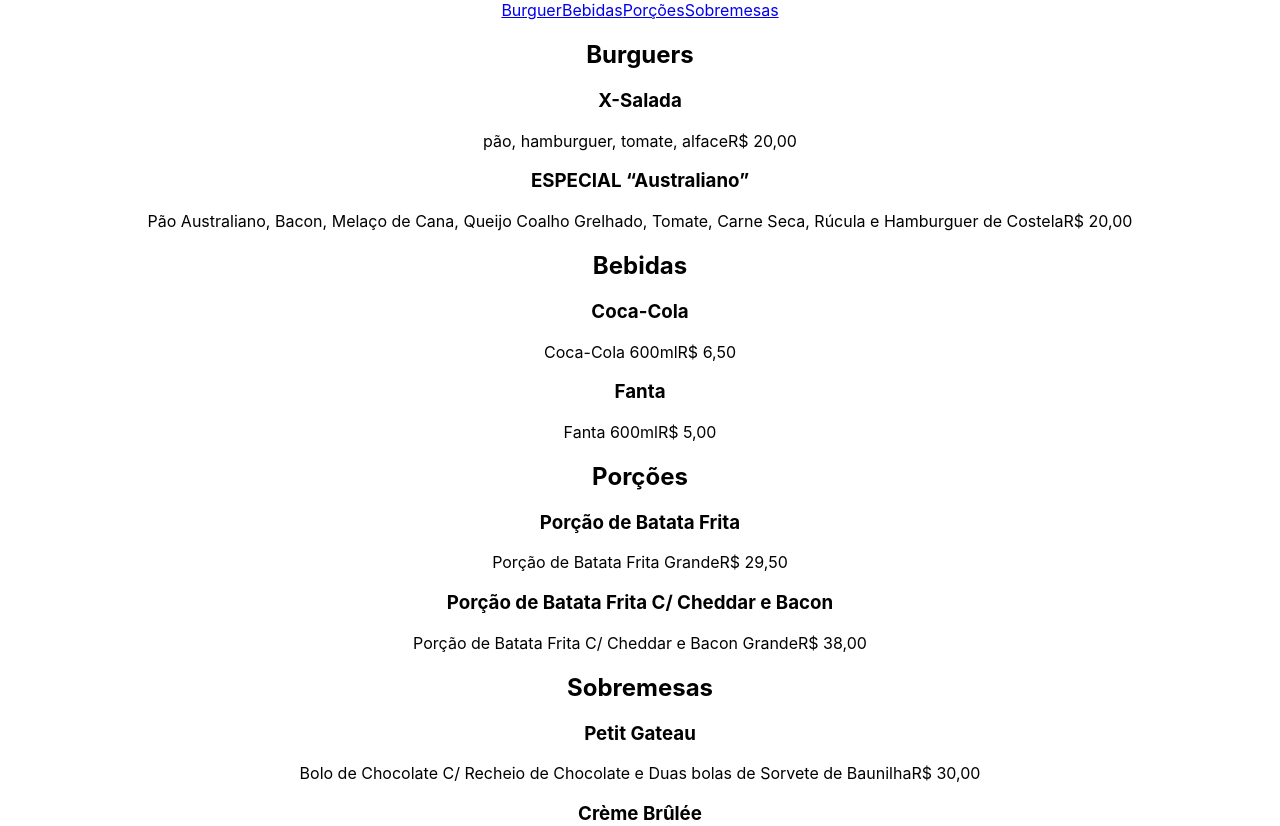
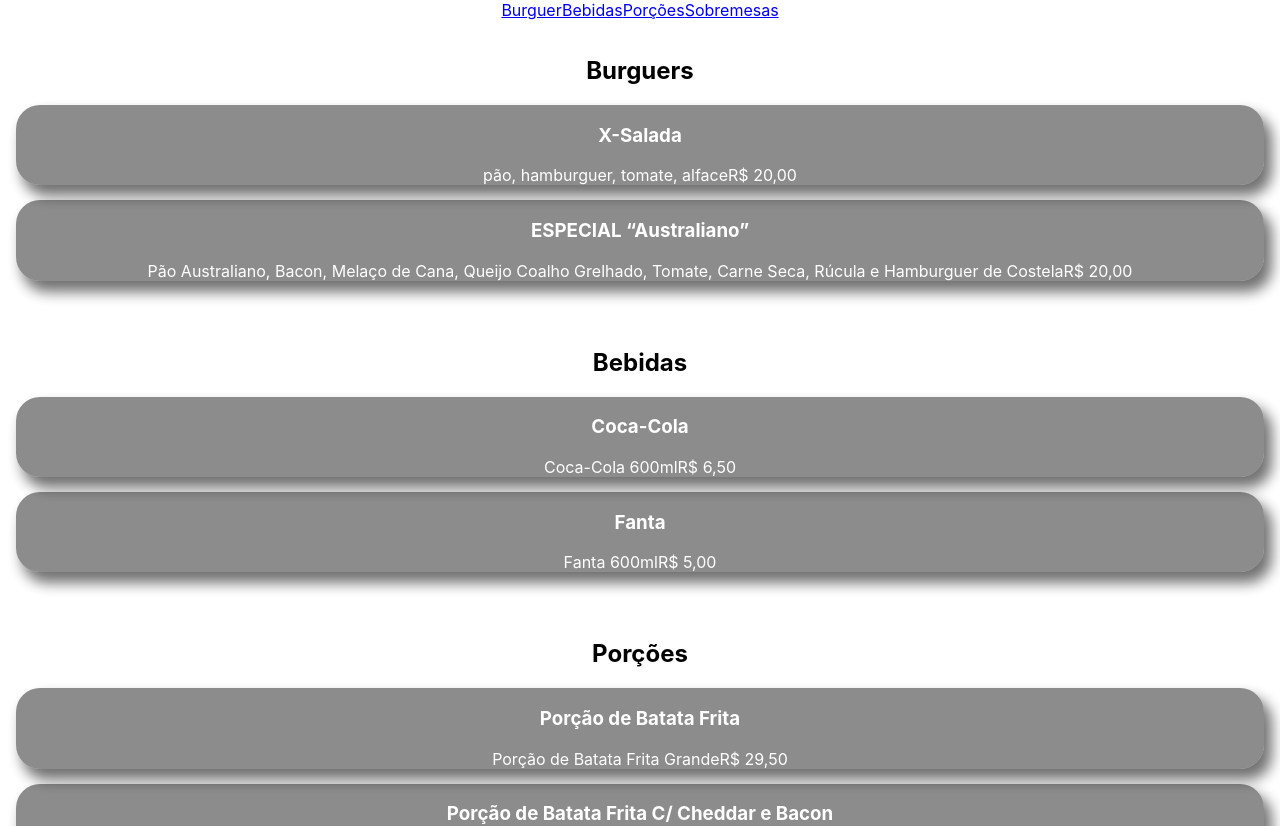
Before and after one commit to zZubat/Burguer-Night, a React (Create React App) app in the folder burguernight/: page / in a window 1280 px wide. Shown: the top 826 px of the page. Built offline with nearby package versions, Linux system fonts and the light colour scheme.

Commit message:
estiliza a home

```diff
--- a/burguernight/src/componentes/Tela/index.module.css
+++ b/burguernight/src/componentes/Tela/index.module.css
@@ -0,0 +1,7 @@
+
+.Tela section {
+    padding: 16px;
+    display: flex;
+    flex-direction: column;
+    align-items: stretch;
+}
--- a/burguernight/src/componentes/Tela/index.tsx
+++ b/burguernight/src/componentes/Tela/index.tsx
@@ -1,5 +1,6 @@
 import { ReactNode } from "react"
 import styles from './index.module.css'
+
 
 type Props = {
     children: ReactNode;
--- a/burguernight/src/componentes/TelaPrincipal/BoxBurguer/index.module.css
+++ b/burguernight/src/componentes/TelaPrincipal/BoxBurguer/index.module.css
@@ -0,0 +1,10 @@
+.produto {
+    box-shadow: 7px 10px 14px 1px rgba(0, 0, 0, 0.62);
+    -webkit-box-shadow: 7px 10px 14px 1px rgba(0, 0, 0, 0.62);
+    -moz-box-shadow: 7px 10px 14px 1px rgba(0, 0, 0, 0.62);
+    margin-bottom: 15px;
+    border-radius: 24px;
+    background: rgba(0, 0, 0, 0.5);
+    opacity: 0.9;
+    color: white;
+}
--- a/burguernight/src/componentes/TelaPrincipal/BoxBurguer/index.tsx
+++ b/burguernight/src/componentes/TelaPrincipal/BoxBurguer/index.tsx
@@ -1,3 +1,5 @@
+import styles from './index.module.css'
+
 type Props = {
    // imagem: string;
     nome: string;
@@ -8,7 +10,7 @@ type Props = {
 
 function BoxProduto(props: Props){
     return(
-        <div>
+        <div className= {styles.produto}>
             <h3>{props.nome}</h3>
             <span>{props.ingredientes}</span>
             <span>{props.descricao}</span>
```
